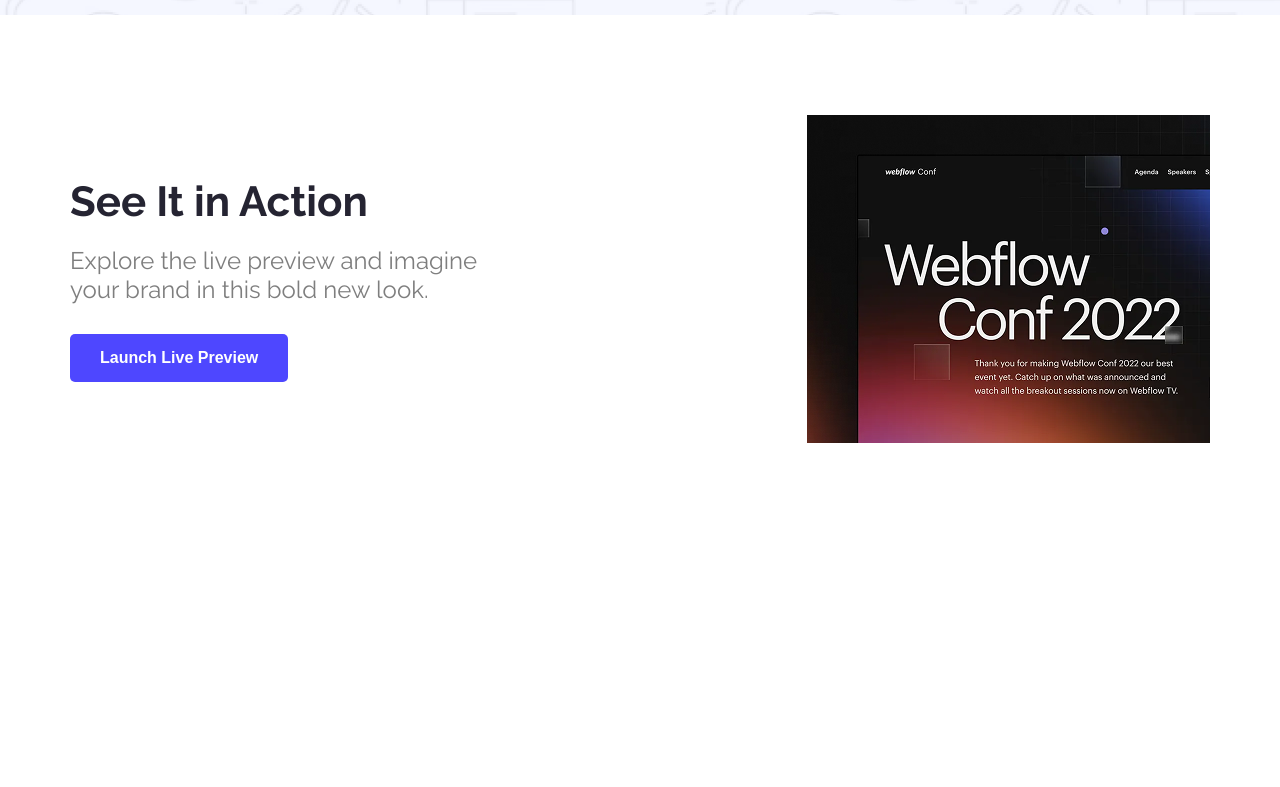
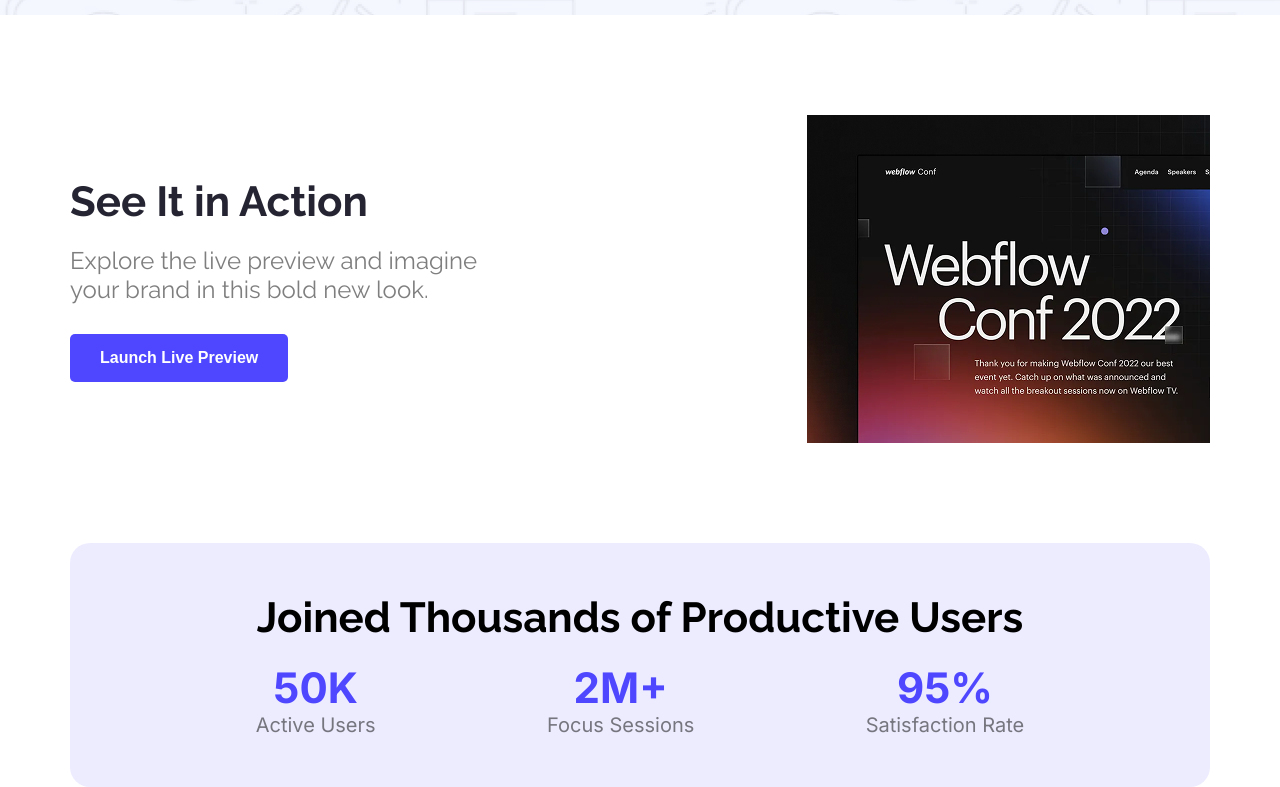
Before and after one commit to Sonia-Shurmi/sonia-assignment-one, a plain HTML site: page index.html in a window 1280 px wide. Shown: the part 785-1572 px from the top of the page. Before the commit the page ends 1328 px from the top, so only its background shows below. Drawn offline with Linux system fonts and the light colour scheme.

Commit message:
users area done

```diff
--- a/index.html
+++ b/index.html
@@ -25,6 +25,7 @@
         </div>
     </header>
     <main>
+        <!-- Action area -->
         <section class="action-area">
             <div class="container">
                 <div class="flex action-body">
@@ -37,6 +38,29 @@
                 </div>
             </div>
         </section>
+        <!-- users area -->
+        <section class="user-area">
+            <div class="container">
+                <div class="user-area-bg">
+                    <h1 class="section-title">Joined Thousands of Productive Users</h1>
+                    <div class="users inter-font">
+                        <div class="user">
+                            <p class="text-secondary">50K</p>
+                            <span>Active Users</span>
+                        </div>
+                        <div class="user">
+                            <p class="text-secondary">2M+</p>
+                            <span>Focus Sessions</span>
+                        </div>
+                        <div class="user">
+                            <p class="text-secondary">95%</p>
+                            <span>Satisfaction Rate</span>
+                        </div>
+                    </div>
+                </div>
+
+            </div>
+        </section>
     </main>
     <footer></footer>
 </body>
--- a/styles/style.css
+++ b/styles/style.css
@@ -34,6 +34,9 @@ a{
 }
 .text-primary{
     color: #252432;
+}
+.text-secondary{
+    color: #4E47FF;
 }
 .btn-primary{
     font-size: 16px;
@@ -83,7 +86,7 @@ a{
   .action-text{
     width: 40%;
   }
-  .action-text h2{
+  .action-text h2,.section-title{
     font-size: 42px;
     font-weight: bold;
     margin-bottom: 20px;
@@ -94,3 +97,23 @@ a{
     opacity: 0.5;
     margin-bottom: 30px;
   }
+  /* user area */
+  .user-area-bg{
+    background: rgba(78, 71, 255, 0.1);
+    border-radius: 20px;
+    padding: 50px 100px;
+    text-align: center;
+  }
+  .users{
+    display: flex;
+    justify-content: space-around;
+  }
+  .user p{
+    font-weight: bold;
+    font-size: 42px;
+  }
+  .user span{
+    font-size: 20px;
+    font-weight: normal;
+    color: rgba(0, 0, 0, 0.5);
+  }
```
